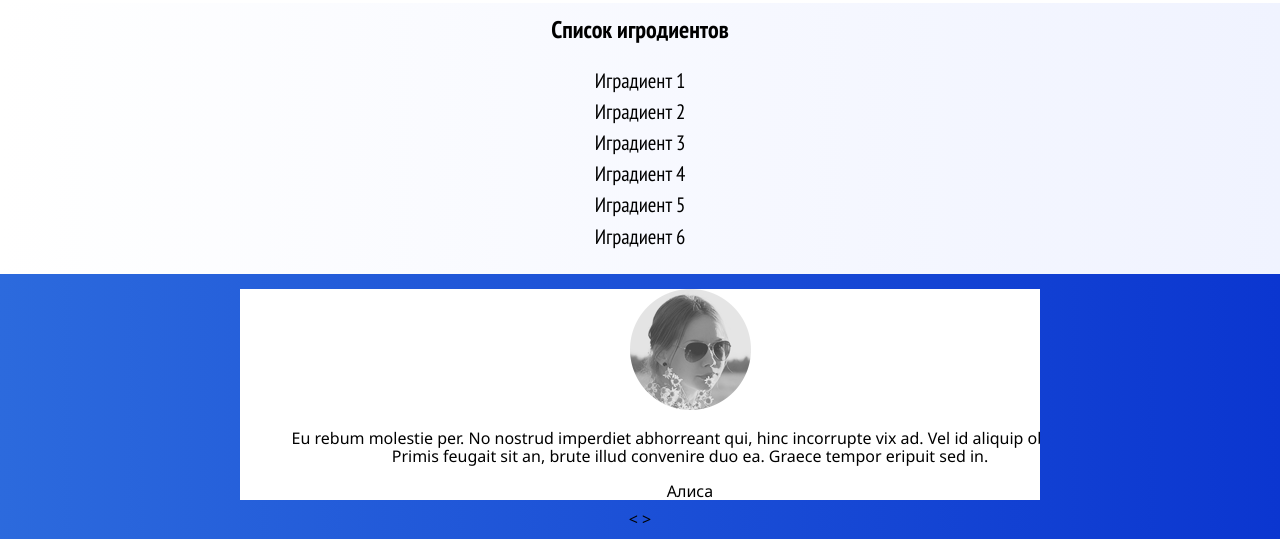
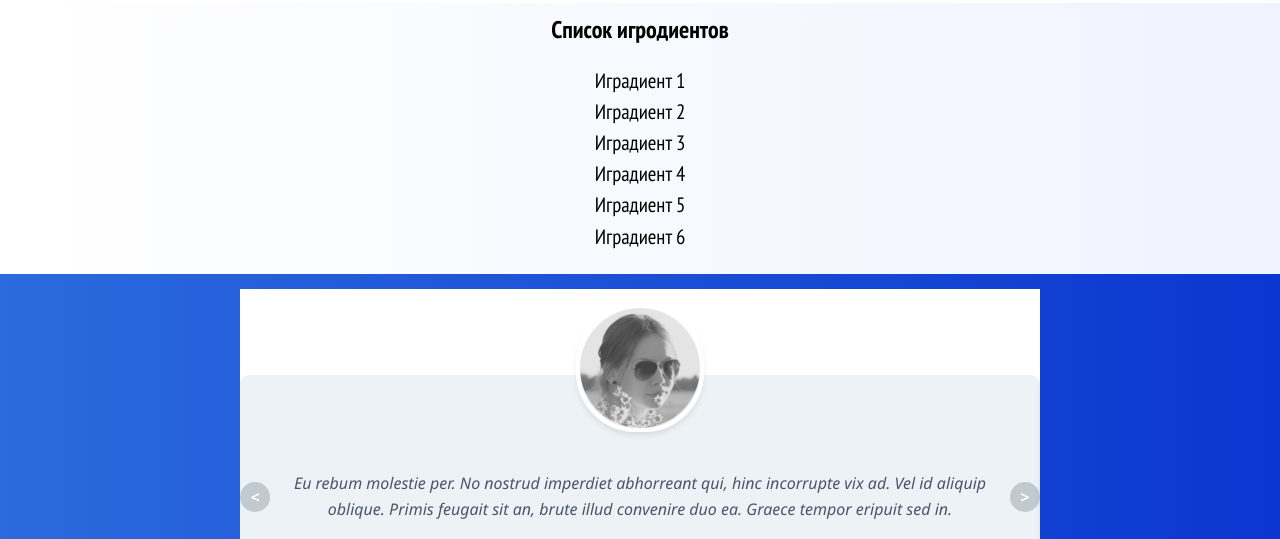
Before and after one commit to islam9205/medicine, a plain HTML site: page index.html in a window 1280 px wide. Shown: the part 237-776 px from the top of the page. Drawn offline with Linux system fonts and the light colour scheme; grey boxes are pictures that could not be loaded; a script that the page names is missing.

Commit message:
Add files via upload

```diff
--- a/css/style.css
+++ b/css/style.css
@@ -106,10 +106,13 @@
 /*  Начало блока reviews */
 
 .testimonials {
+  max-width: 800px;
+  margin: auto;
   font-family: 'Noto Sans', sans-serif;
-  color: black;
+  color: #4A5568;
   padding: 15px;
   text-align: center;
+  position: relative;
 }
 
 .scroller {
@@ -125,22 +128,84 @@
   scroll-snap-align: center;
   background-color: white; /* Change the value to white */
   margin-bottom: 10px;
-  padding: 0 50px;
+}
+
+.userpic {
+  margin: 15px auto -60px;
+  width: 120px;
+  height: 120px;
+  border: solid 4px #ffffff;
+  border-radius: 60px;
+  box-shadow: 0 4px 6px -1px rgba(0, 0, 0, 0.1);
+  z-index: 2;
+}
+
+.card {
+  background-color: rgb(237, 242, 247);
+  padding: 80px 40px 40px;
+  border-radius: 10px;
+  box-shadow: 0 4px 6px -1px rgba(0, 0, 0, 0.1);
+  z-index: 1;
+}
+
+.card__text {
+  font-style: italic;
+  line-height: 1.6;
+}
+
+.card__span {
+  display: block;
+  margin-top: 20px;
+  color: teal;
+  font-weight: bold;
+  letter-spacing: 0.05em;
+  text-transform: uppercase;
+}
+
+.btn {
+  position: absolute;
+  top: 50%;
+  margin-top: 20px;
+  height: 30px;
+  width: 30px;
+  border-radius: 15px;
+  background-color: rgba(95, 106, 117, 0.3);
+  z-index: 1;
+  line-height: 30px;
+  text-align: center;
+  color: white;
+  font-weight: bold;
+}
+
+.btn:hover{
+  background-color: rgba(95, 106, 117, 0.5);
+  cursor: pointer;
+}
+
+.next {
+  right: 15px;
+}
+
+.prev {
+  left: 15px;
 }
 
 /* Конец блока reviews */
 
 @media screen and (min-width: 480px) {
 
-  /* .video {
-    height: 17rem;
+ /*  .item {
+    padding: 0 30px;
+  } */
+
+  /* .card {
+    padding: 80px 30px 30px;
   } */
 }
 
 @media screen and (min-width: 1024px) {
 
-  .testimonials {
-    max-width: 800px;
-    margin: auto;
- }
+  /* .item {
+    padding: 0 50px;
+  } */
 }
```
